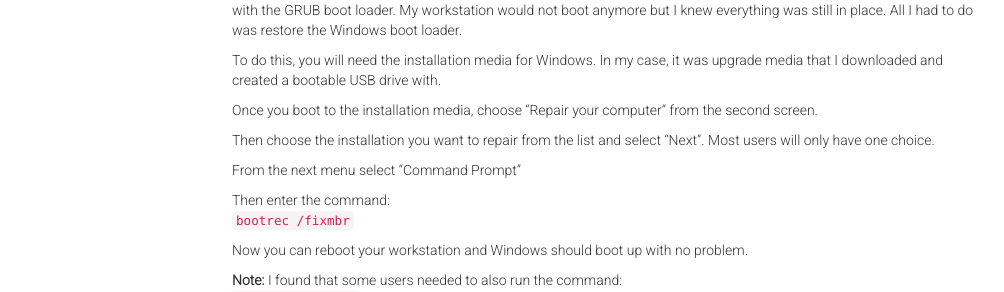
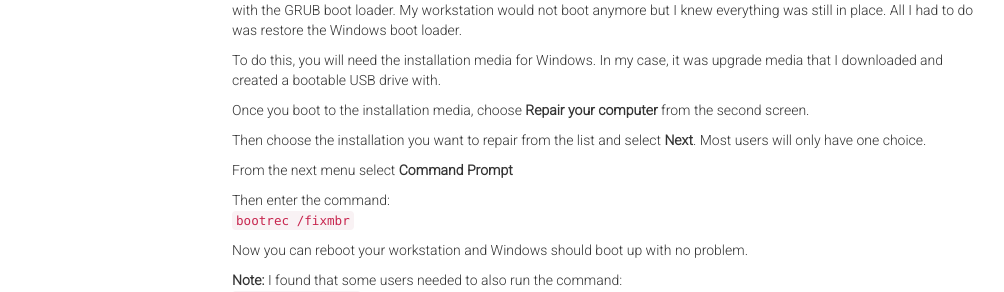
Before and after one commit to cbrookins/cbrookins.github.io, a Jekyll site: the page built from _posts/2010-06-05-Windows-7-Fix-Boot-Loader.markdown, in a window 1280 px wide. Shown: the part 257-549 px from the top of the page, without its empty margins (33-1037 px from the left). Built offline with Jekyll 4.4.1, drawn with Linux system fonts in a browser that asks for light colours; nearby versions of some CDN libraries.

```diff
--- a/_posts/2010-06-05-Windows-7-Fix-Boot-Loader.markdown
+++ b/_posts/2010-06-05-Windows-7-Fix-Boot-Loader.markdown
@@ -8,11 +8,11 @@ I was playing around with a Linux distro (Backtrack 4) on my netbook and acciden
 
 To do this, you will need the installation media for Windows. In my case, it was upgrade media that I downloaded and created a bootable USB drive with.
 
-Once you boot to the installation media, choose "Repair your computer" from the second screen.
+Once you boot to the installation media, choose **Repair your computer** from the second screen.
 
-Then choose the installation you want to repair from the list and select "Next". Most users will only have one choice.
+Then choose the installation you want to repair from the list and select **Next**. Most users will only have one choice.
 
-From the next menu select "Command Prompt"
+From the next menu select **Command Prompt**
 
 Then enter the command:
 `bootrec /fixmbr`
```
